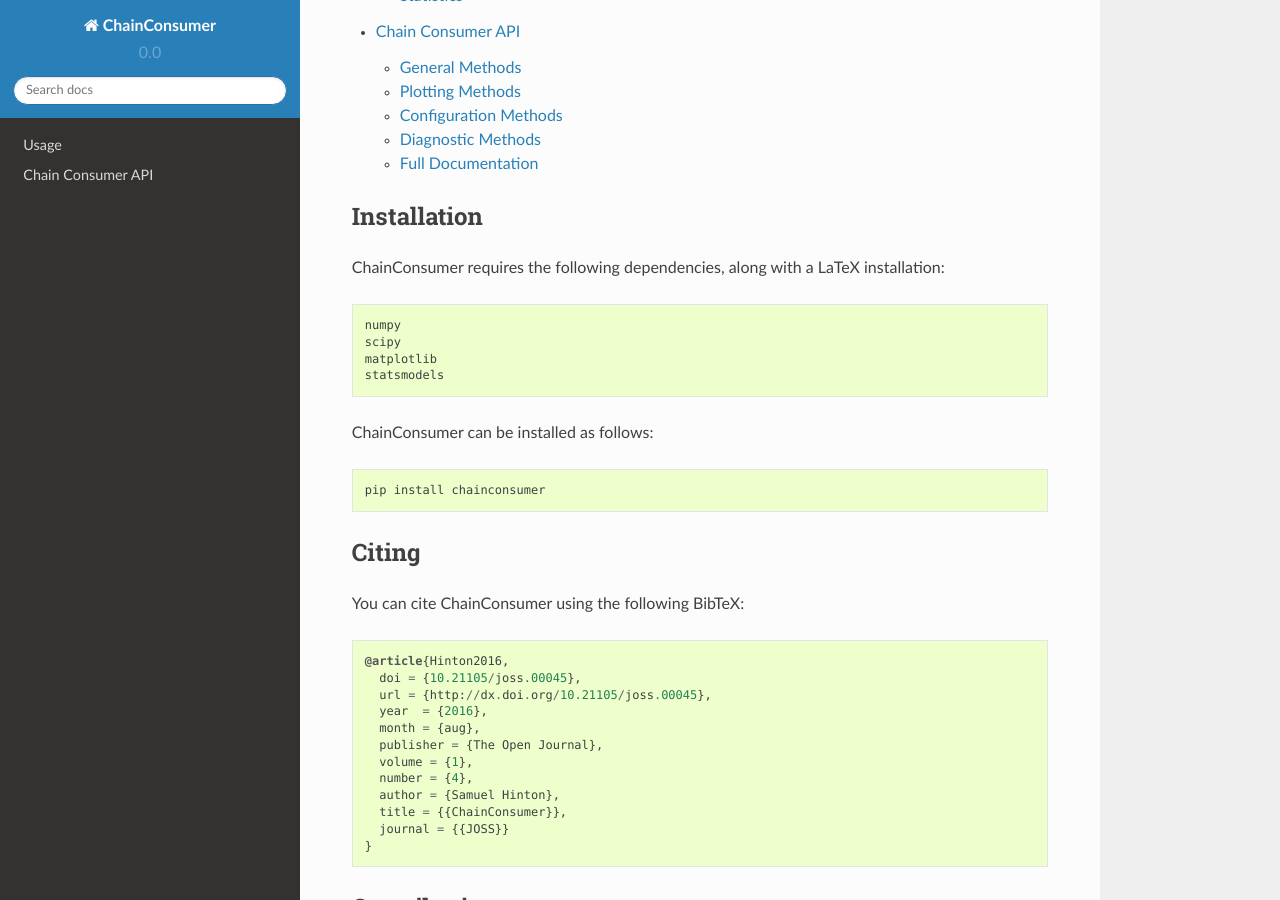
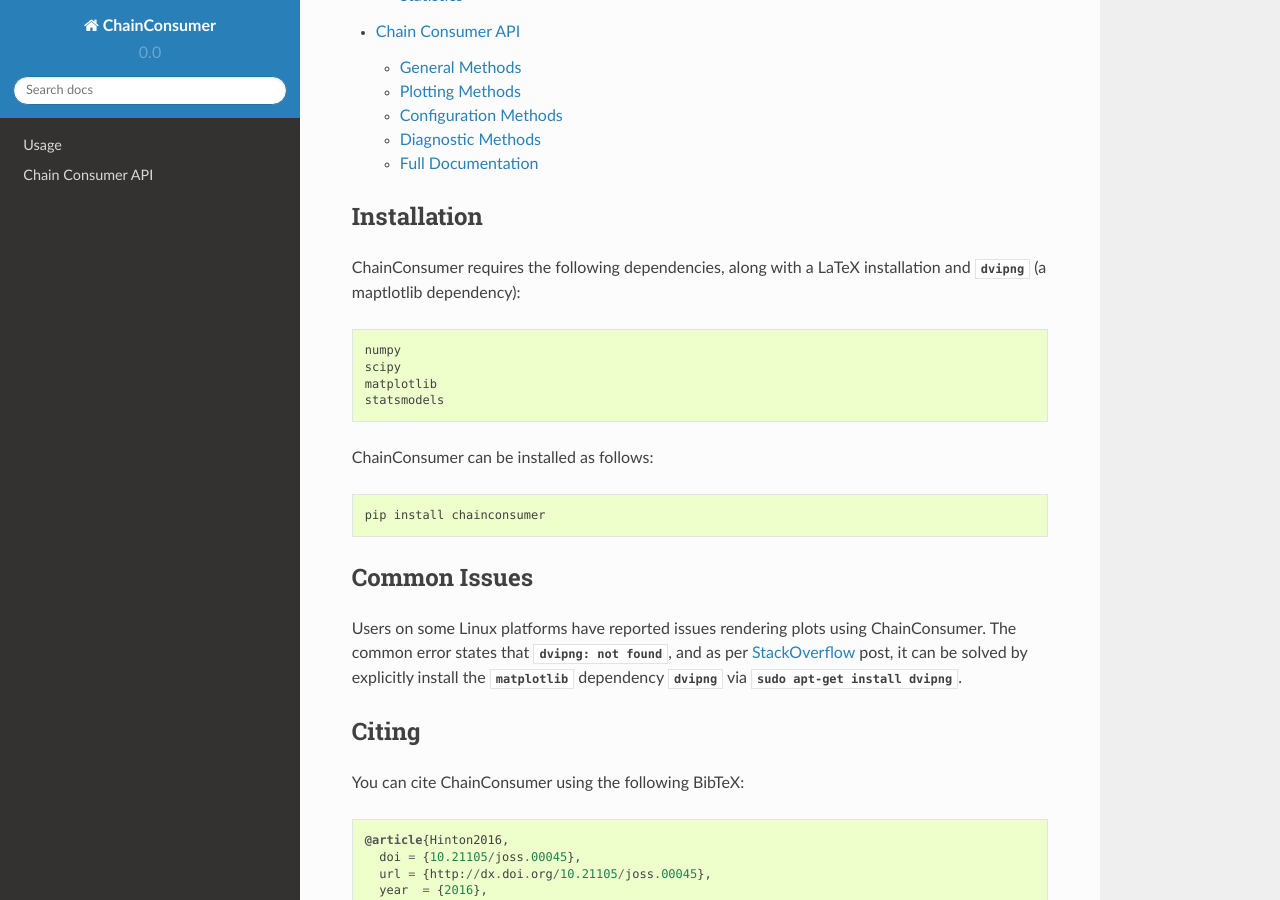
Before and after one commit to Samreay/ChainConsumer, a Sphinx documentation site: the page built from doc/index.rst, in a window 1280 px wide and 900 px high, scrolled down 1175 px. Built offline with Sphinx 7.4.7 and the Read the Docs theme 2.0.0, drawn with Linux system fonts in a browser that asks for light colours; pages that are not in the unit, such as notebooks, are missing from menus.

Commit message:
Fixes #4

```diff
--- a/doc/index.rst
+++ b/doc/index.rst
@@ -44,13 +44,21 @@
 Installation
 ------------
 
-ChainConsumer requires the following dependencies, along with a LaTeX installation:
+ChainConsumer requires the following dependencies, along with a LaTeX installation and `dvipng` (a maptlotlib dependency):
 
 .. literalinclude:: ../requirements.txt
 
 ChainConsumer can be installed as follows::
 
     pip install chainconsumer
+
+Common Issues
+-------------
+
+Users on some Linux platforms have reported issues rendering plots using ChainConsumer.
+The common error states that `dvipng: not found`, and as per `StackOverflow <http://stackoverflow.com/a/32915992/3339667>`_
+post, it can be solved by explicitly install the `matplotlib` dependency `dvipng` via `sudo apt-get install dvipng`.
+
 
 Citing
 ------
```
Also changed, not shown: README.md (+6 -0 lines).
